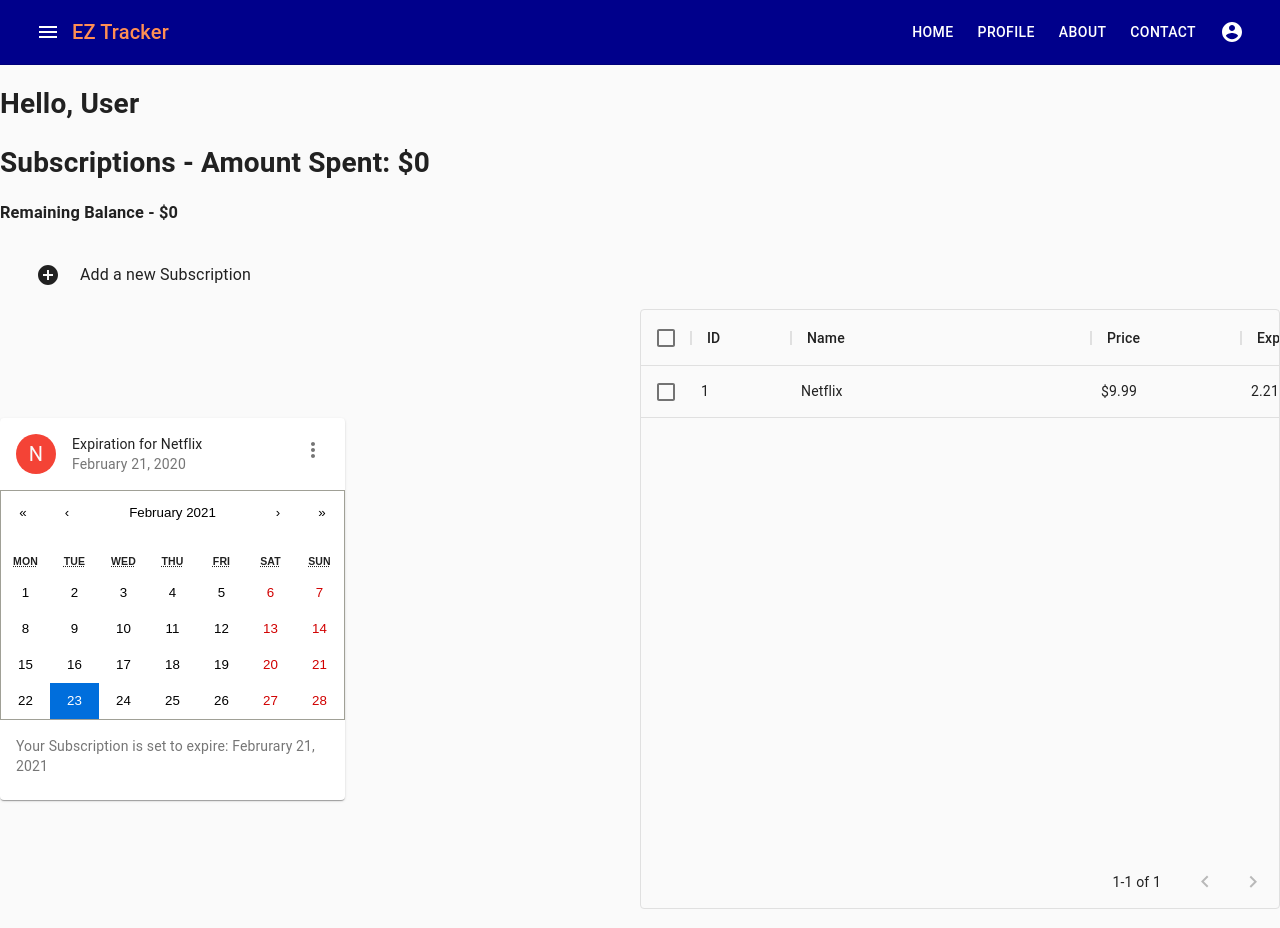
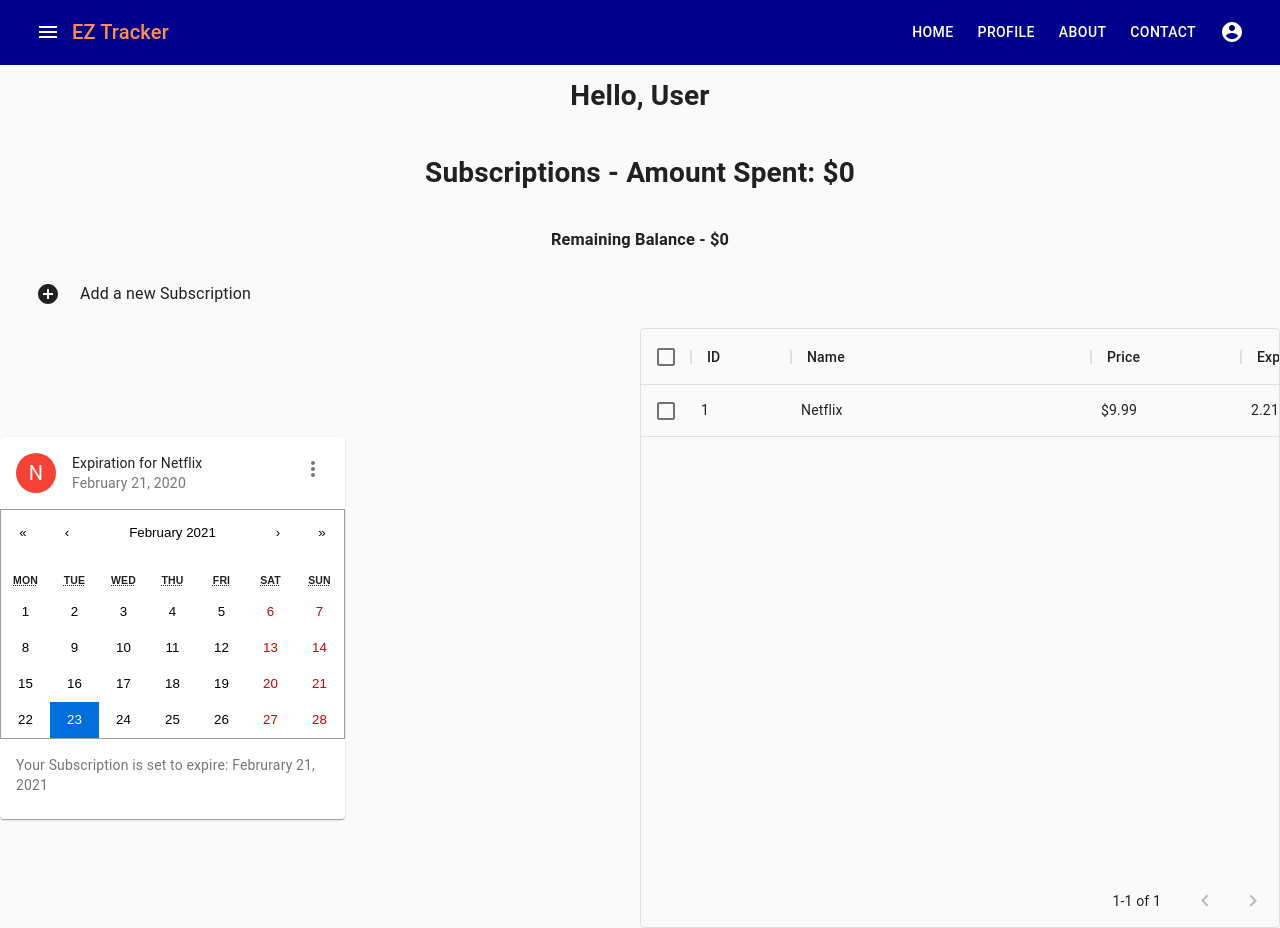
Before and after one commit to tonycrosby-tech/EZ_Tracker, a React (Create React App) app in the folder client/: page /subscription in a window 1280 px wide. Built offline with nearby package versions, Linux system fonts and the light colour scheme.

Commit message:
model is linked with create new subscription

```diff
--- a/client/src/pages/Subscription.js
+++ b/client/src/pages/Subscription.js
@@ -1,60 +1,61 @@
-import React, { useState } from "react";
-import { DataGrid } from "@material-ui/data-grid";
-import Calendar from "react-calendar";
-import { makeStyles } from "@material-ui/core/styles";
-import List from "@material-ui/core/List";
-import ListItem from "@material-ui/core/ListItem";
-import ListItemText from "@material-ui/core/ListItemText";
-import Avatar from "@material-ui/core/Avatar";
-import AddCircleIcon from "@material-ui/icons/AddCircle";
-import Card from "@material-ui/core/Card";
-import CardHeader from "@material-ui/core/CardHeader";
-import CardContent from "@material-ui/core/CardContent";
-import IconButton from "@material-ui/core/IconButton";
-import Typography from "@material-ui/core/Typography";
-import { red } from "@material-ui/core/colors";
-import MoreVertIcon from "@material-ui/icons/MoreVert";
-import Grid from "@material-ui/core/Grid";
-import Button from "@material-ui/core/Button";
-import Modal from "@material-ui/core/Modal";
-import Backdrop from "@material-ui/core/Backdrop";
-import Fade from "@material-ui/core/Fade";
-import "react-calendar/dist/Calendar.css";
+import React, { useState } from 'react';
+import { DataGrid } from '@material-ui/data-grid';
+import Calendar from 'react-calendar';
+import { makeStyles } from '@material-ui/core/styles';
+import List from '@material-ui/core/List';
+import ListItem from '@material-ui/core/ListItem';
+import ListItemText from '@material-ui/core/ListItemText';
+import Avatar from '@material-ui/core/Avatar';
+import AddCircleIcon from '@material-ui/icons/AddCircle';
+import Card from '@material-ui/core/Card';
+import CardHeader from '@material-ui/core/CardHeader';
+import CardContent from '@material-ui/core/CardContent';
+import IconButton from '@material-ui/core/IconButton';
+import Typography from '@material-ui/core/Typography';
+import { red } from '@material-ui/core/colors';
+import MoreVertIcon from '@material-ui/icons/MoreVert';
+import Grid from '@material-ui/core/Grid';
+import Button from '@material-ui/core/Button';
+import Modal from '@material-ui/core/Modal';
+import Backdrop from '@material-ui/core/Backdrop';
+import Fade from '@material-ui/core/Fade';
+import 'react-calendar/dist/Calendar.css';
+import NewSubscription from '../components/Model';
 
 const columns = [
   {
-    field: "id",
-    headerName: "ID",
+    field: 'id',
+    headerName: 'ID',
     description:
-      "This column is for the id to keep count of your subscriptions.",
+      'This column is for the id to keep count of your subscriptions.',
     sortable: false,
     width: 100,
   },
   {
-    field: "name",
-    headerName: "Name",
-    description: "This column is for the name of your subscription.",
+    field: 'name',
+    headerName: 'Name',
+    description: 'This column is for the name of your subscription.',
     sortable: false,
     width: 300,
   },
   {
-    field: "price",
-    headerName: "Price",
-    description: "This column is for the price of your subscription.",
+    field: 'price',
+    headerName: 'Price',
+    description: 'This column is for the price of your subscription.',
     sortable: false,
     width: 150,
   },
   {
-    field: "expiration",
-    headerName: "Expiration Date",
-    description: "This column is for when your subscription expires.",
+    field: 'expiration',
+    headerName: 'Expiration Date',
+    description: 'This column is for when your subscription expires.',
     sortable: false,
     width: 250,
   },
 ];
 
 const rows = [
-  { id: 1, name: "Netflix", price: "$9.99", expiration: "2.21.2021" },
+  { id: 1, name: 'Netflix', price: '$9.99', expiration: '2.21.2021' },
 ];
 
 const useStyles = makeStyles((theme) => ({
@@ -63,29 +64,29 @@ const useStyles = makeStyles((theme) => ({
   },
   media: {
     height: 0,
-    paddingTop: "56.25%",
+    paddingTop: '56.25%',
   },
   expand: {
-    transform: "rotate(0deg)",
-    marginLeft: "auto",
-    transition: theme.transitions.create("transform", {
+    transform: 'rotate(0deg)',
+    marginLeft: 'auto',
+    transition: theme.transitions.create('transform', {
       duration: theme.transitions.duration.shortest,
     }),
   },
   expandOpen: {
-    transform: "rotate(180deg)",
+    transform: 'rotate(180deg)',
   },
   avatar: {
     backgroundColor: red[500],
   },
   modal: {
-    display: "flex",
-    alignItems: "center",
-    justifyContent: "center",
+    display: 'flex',
+    alignItems: 'center',
+    justifyContent: 'center',
   },
   paper: {
     backgroundColor: theme.palette.background.paper,
-    border: "2px solid #000",
+    border: '2px solid #000',
     boxShadow: theme.shadows[5],
     padding: theme.spacing(2, 4, 3),
   },
@@ -107,21 +108,28 @@ const Subscription = () => {
 
   return (
     <div>
-      <h1>Hello, User</h1>
-      <h1>Subscriptions - Amount Spent: $0 </h1>
-      <h3>Remaining Balance - $0</h3>
+      <Grid container spacing={2}>
+        <Grid
+          container
+          spacing={0}
+          direction="column"
+          alignItems="center"
+          justify="center"
+        >
+          <h1>Hello, User</h1>
+          <h1>Subscriptions - Amount Spent: $0 </h1>
+          <h3>Remaining Balance - $0</h3>
+        </Grid>
+      </Grid>
       <List className={classes.root}>
         <ListItem>
           <Button onClick={handleOpen}>
             <AddCircleIcon />
           </Button>
-          <ListItemText primary="Add a new Subscription" />
+          <ListItemText color="primary" primary="Add a new Subscription" />
         </ListItem>
       </List>
-      <Grid   container
-  direction="row"
-  justify="center"
-  alignItems="center">
+      <Grid container direction="row" justify="center" alignItems="center">
         <Grid item xs>
           <Card className={classes.root}>
             <CardHeader
@@ -148,7 +156,7 @@ const Subscription = () => {
         </Grid>
 
         <Grid item xs>
-          <div style={{ height: 600, width: "100%" }}>
+          <div style={{ height: 600, width: '100%' }}>
             <DataGrid
               rows={rows}
               columns={columns}
@@ -174,10 +182,7 @@ const Subscription = () => {
         >
           <Fade in={open}>
             <div className={classes.paper}>
-              <h2 id="New Subscription">New Subscription</h2>
-              <p id="new-subscription">
-                To create a new Subscription please enter the details below.
-              </p>
+              <NewSubscription />
             </div>
           </Fade>
         </Modal>
```
